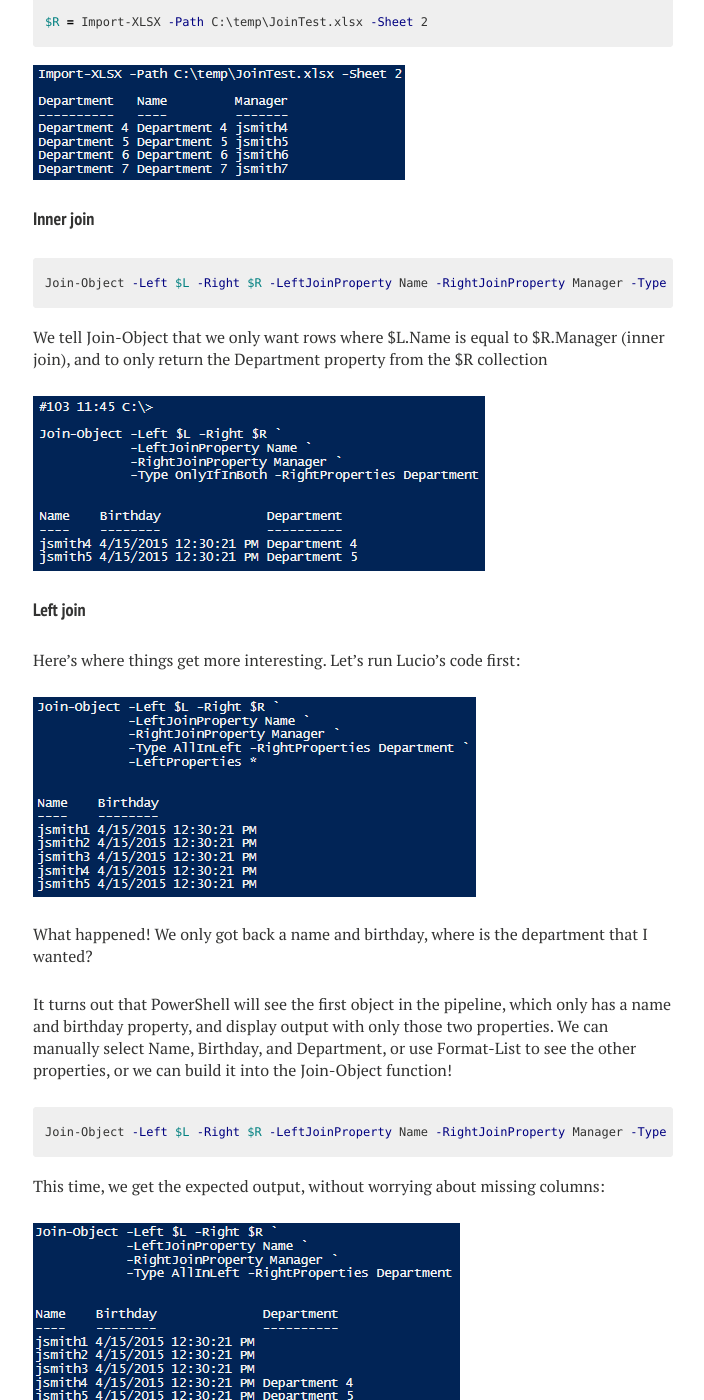
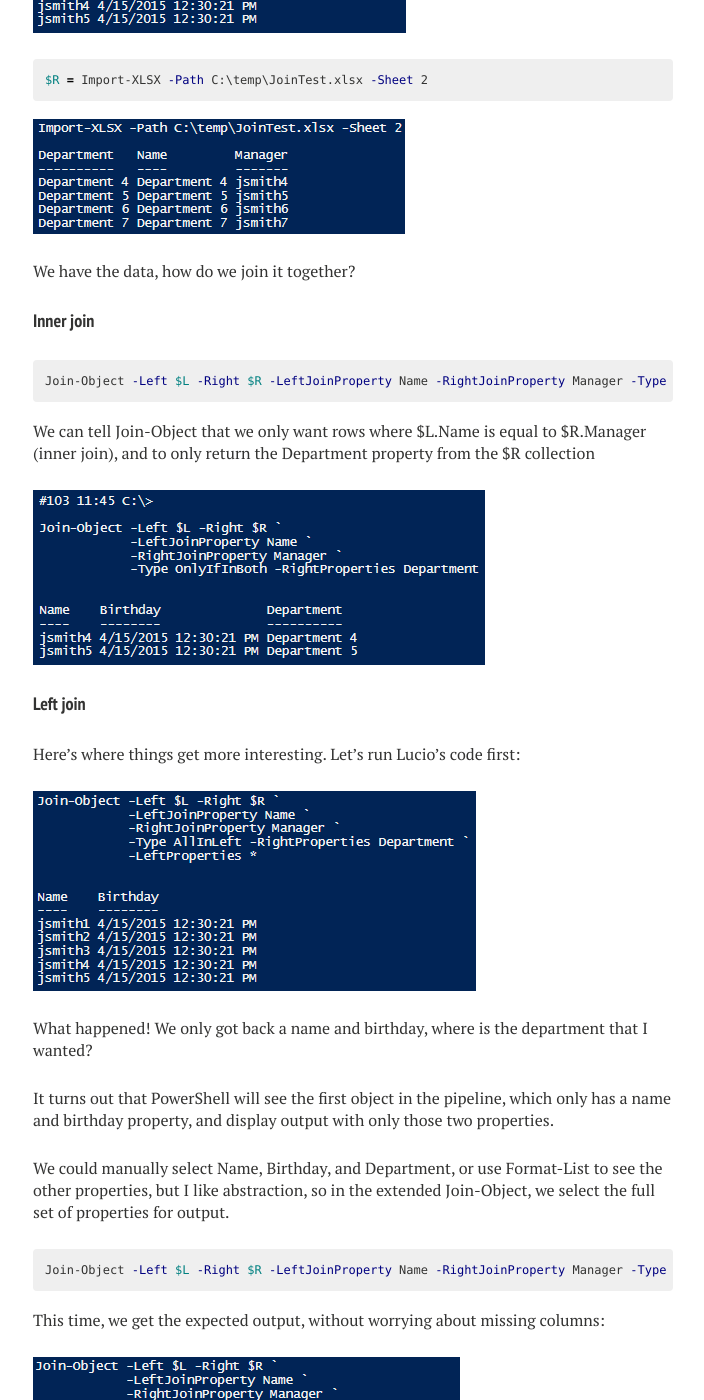
Before and after one commit to RamblingCookieMonster/RamblingCookieMonster.github.io, a Jekyll site: the page built from _posts/2015-04-14-Join-Object.md, in a window 1280 px wide and 1400 px high, scrolled down 3133 px. Shown: the whole window, without its empty margins (287-991 px from the left). Built offline with Jekyll 4.4.1, drawn with Linux system fonts in a browser that asks for light colours; nearby versions of some CDN libraries; comment, search, counter and statistics services are not loaded; some of the changed text lies outside the part shown.

Commit message:
publish join-object

````diff
--- a/Drafts/2015-04-14-Join-Object.md
+++ b/_posts/2015-04-14-Join-Object.md
@@ -26,7 +26,9 @@
 
 ![Departments](/images/join-object/departments.png)
 
-If you've spent any time with T-SQL, you've probably seen the [handy venn diagrams](http://www.codeproject.com/KB/database/Visual_SQL_Joins/Visual_SQL_JOINS_orig.jpg) out there, and the [discussions](http://blog.codinghorror.com/a-visual-explanation-of-sql-joins/) on why venn diagrams don't match join statements alone.
+If you've spent any time with T-SQL, you've probably seen the [handy venn diagrams](http://www.codeproject.com/KB/database/Visual_SQL_Joins/Visual_SQL_JOINS_orig.jpg) ([source](http://www.codeproject.com/Articles/33052/Visual-Representation-of-SQL-Joins)) out there, and the [discussions](http://blog.codinghorror.com/a-visual-explanation-of-sql-joins/) on why venn diagrams don't match join statements alone.
+
+Let's take a look at how we might join the manager and department data.
 
 #### Left joins
 
@@ -71,25 +73,27 @@
 
 I'll use [PSExcel](http://ramblingcookiemonster.github.io/PSExcel-Intro/) to pull in data from a spreadsheet. Keep in mind there are other options, like the fantastic [ImportExcel](https://github.com/dfinke/ImportExcel) module from Doug Finke, which PSExcel borrowed from.
 
-```powershell
+{% highlight powershell %}
 $L = Import-XLSX -Path C:\temp\JoinTest.xlsx -Sheet 1
-```
+{% endhighlight %}
 
 ![Managers in PS](/images/join-object/managersps.png)
 
-```powershell
+{% highlight powershell %}
 $R = Import-XLSX -Path C:\temp\JoinTest.xlsx -Sheet 2
-```
+{% endhighlight %}
 
 ![Departments in PS](/images/join-object/departmentsps.png)
 
+We have the data, how do we join it together?
+
 #### Inner join
 
-```powershell
+{% highlight powershell %}
 Join-Object -Left $L -Right $R -LeftJoinProperty Name -RightJoinProperty Manager -Type OnlyIfInBoth -RightProperties Department
-```
+{% endhighlight %}
 
-We tell Join-Object that we only want rows where $L.Name is equal to $R.Manager (inner join), and to only return the Department property from the $R collection
+We can tell Join-Object that we only want rows where $L.Name is equal to $R.Manager (inner join), and to only return the Department property from the $R collection
 
 ![Inner Join](/images/join-object/innerps.png)
 
@@ -101,11 +105,13 @@
 
 What happened!  We only got back a name and birthday, where is the department that I wanted?
 
-It turns out that PowerShell will see the first object in the pipeline, which only has a name and birthday property, and display output with only those two properties.  We can manually select Name, Birthday, and Department, or use Format-List to see the other properties, or we can build it into the Join-Object function!
+It turns out that PowerShell will see the first object in the pipeline, which only has a name and birthday property, and display output with only those two properties.
 
-```powershell
+We could manually select Name, Birthday, and Department, or use Format-List to see the other properties, but I like abstraction, so in the extended Join-Object, we select the full set of properties for output.
+
+{% highlight powershell %}
 Join-Object -Left $L -Right $R -LeftJoinProperty Name -RightJoinProperty Manager -Type AllInLeft -RightProperties Department
-```
+{% endhighlight %}
 
 This time, we get the expected output, without worrying about missing columns:
 
@@ -115,25 +121,25 @@
 
 There's another issue you can run into. What if you have two properties with the same name, with differing values and meaning? In our example, we have a set of managers, where name refers to the manager's name. We also have a name property on the department set, that refers to the department name.
 
-Let's look at the practical implication:
+Let's look at the practical implication if we don't account for this:
 
 ![Full Join, Overwrite](/images/join-object/fulloverwrite.png)
 
 Interesting, the left values for name were overwritten by the right values. How can we fix this? The simplest solution is to add a prefix or suffix to all properties from the right collection:
 
-```powershell
+{% highlight powershell %}
 Join-Object -Left $L -Right $R -LeftJoinProperty Name -RightJoinProperty Manager -Type AllInBoth -Prefix r_
-```
+{% endhighlight %}
 
 Now we get all the properties, and nothing is overwritten:
 
 ![Full Join, prefix](/images/join-object/fullprefixps.png)
 
-Maybe you are more familiar with calculated properties. The RightProperties parameter can take individual properties, calculated properties, or a mix:
+Maybe you are more familiar with [calculated properties](http://stackoverflow.com/a/22726528/3067642). The RightProperties parameter can take individual properties, calculated properties, or a mix:
 
-```powershell
+{% highlight powershell %}
 Join-Object -Left $L -Right $R -LeftJoinProperty Name -RightJoinProperty Manager -Type AllInBoth -RightProperties @{ N = "DeptName"; expression = {$_.Name} }
-```
+{% endhighlight %}
 
 Rather than a generic prefix or suffix, we can use calculated properties to rename these conflicts, or manipulate their values:
 
@@ -141,9 +147,9 @@
 
 #### Join-Worksheet
 
-It's a bit simpler to just use Join-Object, but added a Join-Worksheet function to PSExcel just for fun:
+It's a bit simpler to just use Join-Object, but you can find a crude Join-Worksheet function in PSExcel:
 
-```powershell
+{% highlight powershell %}
 #Define some input data.
     $l = 1..5 | Foreach-Object {
         [pscustomobject]@{
@@ -175,12 +181,14 @@
 
 #Verify the output:
     Import-XLSX -Path C:\temp\Merged.xlsx
-```
+{% endhighlight %}
 
 ![Join-Worksheet](/images/join-object/xlsxmerged.png)
 
 ### Closing
 
-That's about it! If you have any suggestions or run into any issues, a pull request would be welcome : )
+That's about it! If you like this sort of thing and haven't worked with SQL yet, read up on T-SQL. You can use simple PowerShell functions like [Invoke-Sqlcmd2](https://github.com/RamblingCookieMonster/PowerShell/blob/master/Invoke-Sqlcmd2.ps1) or the [PSSQLite module](http://ramblingcookiemonster.github.io/SQLite-and-PowerShell/) to work with MSSQL and SQLite, respectively, or use the many other tools out there.
+
+If you have any suggestions or run into any issues, a pull request would be welcome : )
 
 *Disclaimer*: [title image source](http://en.wikipedia.org/wiki/Venn_diagram#/media/File:Symmetrical_5-set_Venn_diagram.svg)
````
Also changed, not shown: other parts of _posts/2015-04-14-Join-Object.md (+1 -1 lines).
